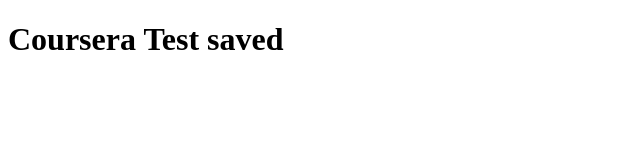
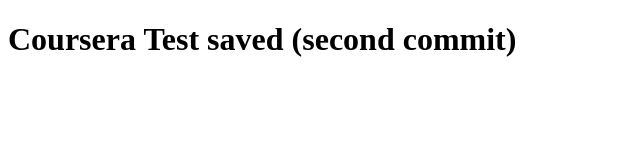
Before and after one commit to dsalerno76/coursera-test, a plain HTML site: page index.html in a window 1280 px wide. Shown: the whole page, without its empty margins (0-640 px from the left). Drawn offline with Linux system fonts and the light colour scheme.

Commit message:
Second commit

```diff
--- a/index.html
+++ b/index.html
@@ -5,6 +5,6 @@
     <title>Coursera test</title>
   </head>
   <body>
-    <h1>Coursera Test saved</h1>
+    <h1>Coursera Test saved (second commit)</h1>
   </body>
 </html>
```
